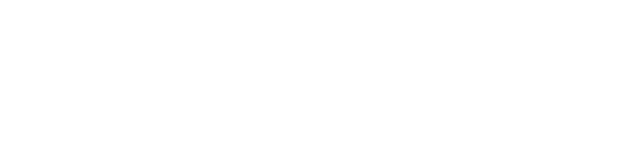
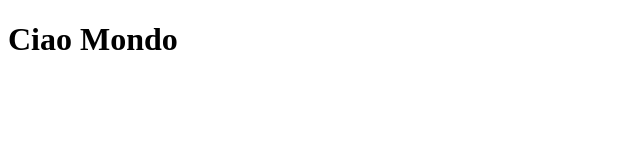
Before and after one commit to UniversoCaotico1997/htmlcss-hello, a plain HTML site: page index.html in a window 1280 px wide. Shown: the whole page, without its empty margins (0-640 px from the left). Drawn offline with Linux system fonts and the light colour scheme.

Commit message:
Body Commit

```diff
--- a/index.html
+++ b/index.html
@@ -7,6 +7,7 @@
     <title>Hello World</title>
 </head>
 <body>
+    <h1>Ciao Mondo</h1>
 
 </body>
 </html>
```
